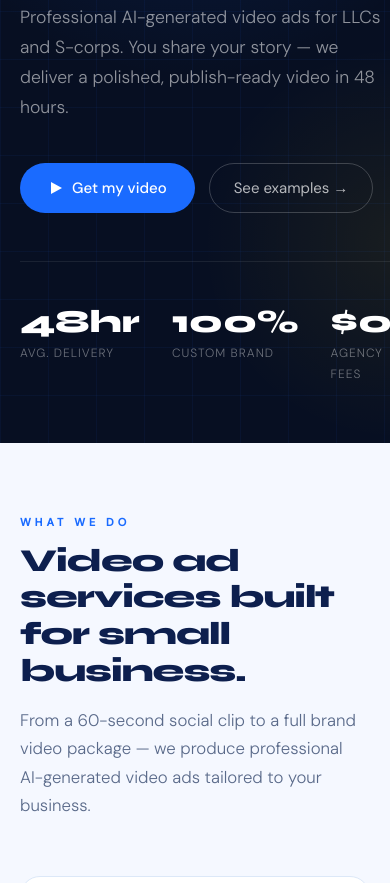
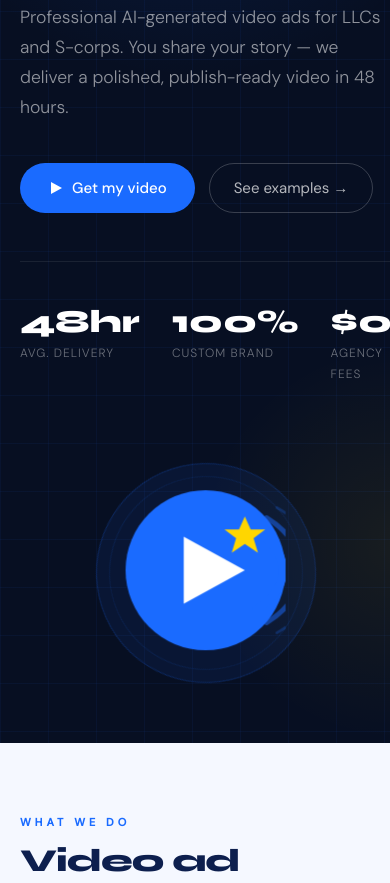
Before and after one commit to gwenstring/stringcoia, a plain HTML site: page index.html in a window 390 px wide. Shown: the part 421-1304 px from the top of the page. Drawn offline with Linux system fonts and the light colour scheme.

Commit message:
Update index.html
Adjusted the image size so that the hero logo will appear on the mobile application.

```diff
--- a/index.html
+++ b/index.html
@@ -44,7 +44,7 @@
     .hero-stat strong { display: block; font-family: 'Syne', sans-serif; font-size: 2rem; font-weight: 800; color: var(--white); }
     .hero-stat span { font-size: 12px; font-weight: 300; color: rgba(255,255,255,0.4); text-transform: uppercase; letter-spacing: 1px; }
     .hero-visual { display: flex; align-items: center; justify-content: center; position: relative; cursor: pointer; }
-    .hero-logo-ring { width: 320px; height: 320px; border-radius: 50%; background: rgba(26,107,255,0.08); border: 1px solid rgba(26,107,255,0.2); display: flex; align-items: center; justify-content: center; position: relative; animation: spin-slow 20s linear infinite; }
+    .hero-logo-ring { width: 220px; height: 220px; border-radius: 50%; background: rgba(26,107,255,0.08); border: 1px solid rgba(26,107,255,0.2); display: flex; align-items: center; justify-content: center; position: relative; animation: spin-slow 20s linear infinite; }
     .hero-logo-ring::before { content: ''; position: absolute; inset: 12px; border-radius: 50%; border: 1px solid rgba(26,107,255,0.12); }
     @keyframes spin-slow { from { transform: rotate(0deg); } to { transform: rotate(360deg); } }
     .hero-logo-center { animation: spin-slow 20s linear infinite reverse; }
@@ -154,7 +154,7 @@
       section { padding: 72px 20px; }
       .hero { padding: 100px 20px 60px; }
       .hero-inner { grid-template-columns: 1fr; gap: 48px; }
-      .hero-visual { display: none; }
+      .hero-visual { display: flex; justify-content: center; margin-top: 32px; }
       .why-grid { grid-template-columns: 1fr; gap: 40px; }
       .contact-grid { grid-template-columns: 1fr; gap: 32px; }
       .form-row { grid-template-columns: 1fr; }
```
